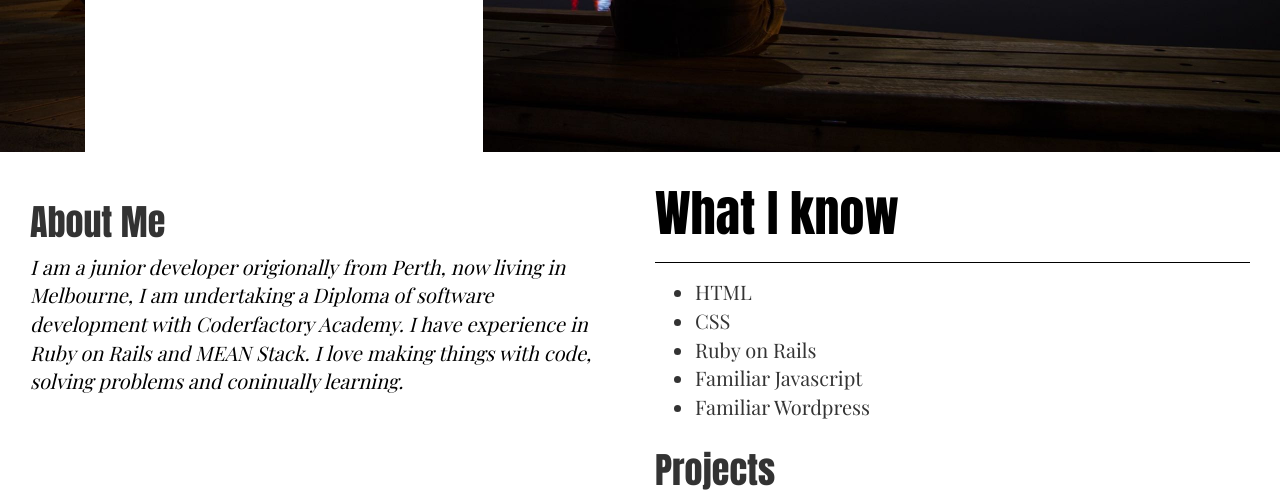
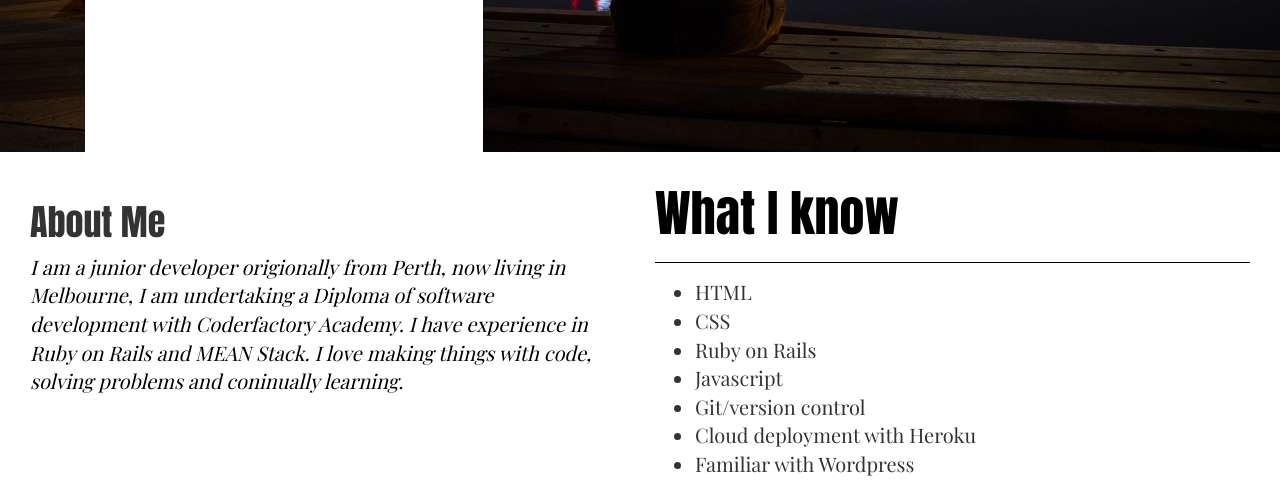
Before and after one commit to CJbarbs/CJbarbs.github.io, a plain HTML site: page index.html in a window 1280 px wide. Shown: the part 648-1146 px from the top of the page. Drawn offline with nearby package versions, Linux system fonts and the light colour scheme.

Commit message:
list changed

```diff
--- a/index.html
+++ b/index.html
@@ -60,8 +60,10 @@
         <li>HTML</li>
         <li>CSS</li>
         <li>Ruby on Rails</li>
-        <li>Familiar Javascript</li>
-        <li>Familiar Wordpress</li>
+        <li>Javascript</li>
+        <li>Git/version control</li>
+        <li>Cloud deployment with Heroku</li>
+        <li>Familiar with Wordpress</li>
       </ul>
     </div>
     </div>
```
